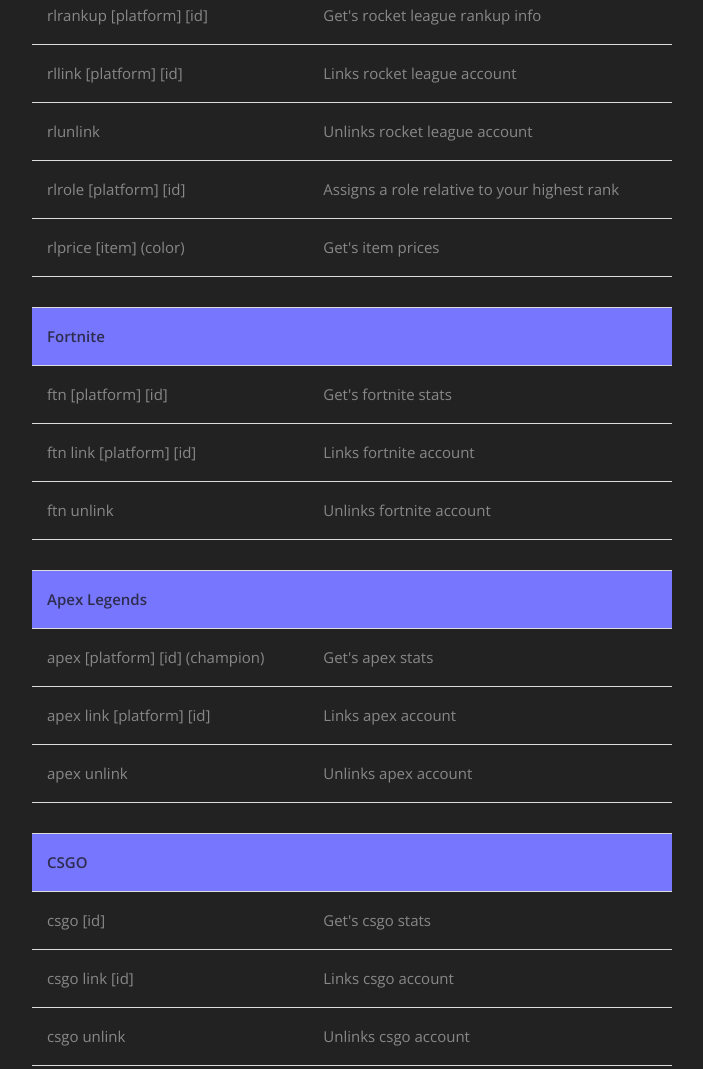
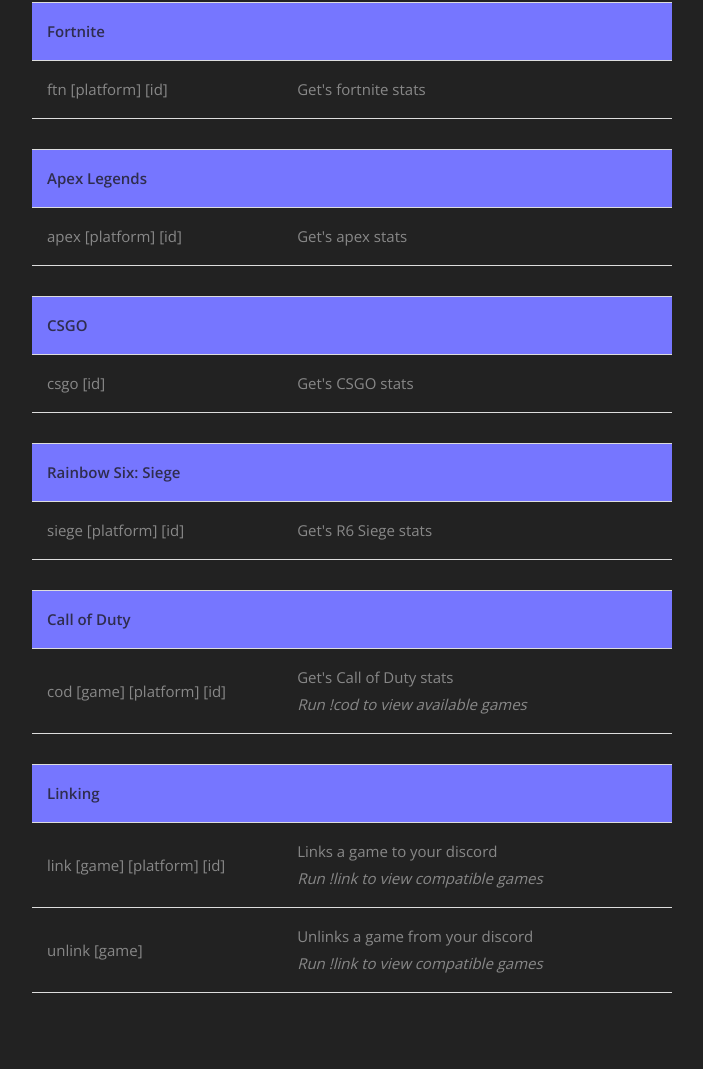
Before and after one commit to WabaDev/q, a plain HTML site: page commands.html in a window 1280 px wide. Shown: the part 1059-2128 px from the top of the page, without its empty margins (288-991 px from the left). Drawn offline with nearby package versions, Linux system fonts and the light colour scheme.

Commit message:
Update commands.html
u

```diff
--- a/commands.html
+++ b/commands.html
@@ -27,6 +27,7 @@
   </section>
 
   <section class="about section-margin pb-xl-70">
+    <h4 style="text-align: center">Default prefix is <mark style="background: #2e2828; color: #fff">!</mark></h4>
     <table align=center style=width:50%>
       <tr>
         <th>Main</th>
@@ -37,29 +38,14 @@
         <td>Shows this menu</td>
       </tr>
       <tr>
-        <td>ping</td>
-        <td>Shows the bot's latency</td>
-      </tr>
-      <tr>
-        <td>uptime</td>
-        <td>Shows the bot's uptime</td>
-      </tr>
-      <tr>
         <td>shards</td>
         <td>Shows shard information</td>
-      </tr>
-      <tr>
-        <td>info</td>
-        <td>Shows bot's statistics</td>
-      </tr>
       <tr>
         <td>config [setting] [value]</td>
         <td>Change the server's settings</td>
       </tr>
-      <tr>
-        <td></td>
-        <td></td>
-      </tr>
+    </table>
+    <table align=center style="width:50%;margin-top: 30px">
       <tr>
         <th>Rocket League</th>
         <th></th>
@@ -77,20 +63,8 @@
         <td>Get's rocket league rankup info</td>
       </tr>
       <tr>
-        <td>rllink [platform] [id]</td>
-        <td>Links rocket league account</td>
-      </tr>
-      <tr>
-        <td>rlunlink</td>
-        <td>Unlinks rocket league account</td>
-      </tr>
-      <tr>
         <td>rlrole [platform] [id]</td>
         <td>Assigns a role relative to your highest rank</td>
-      </tr>
-      <tr>
-        <td>rlprice [item] (color)</td>
-        <td>Get's item prices</td>
       </tr>
       <tr>
         <td></td>
@@ -101,16 +75,8 @@
                 <th></th>
               </tr>
               <tr>
-        <td>ftn [platform] [id]</id>
+                <td>ftn [platform] [id]</td>
                 <td>Get's fortnite stats</td>
-      </tr>
-      <tr>
-        <td>ftn link [platform] [id]</td>
-        <td>Links fortnite account</td>
-      </tr>
-      <tr>
-        <td>ftn unlink</td>
-        <td>Unlinks fortnite account</td>
               </tr>
               <tr>
                   <td></td>
@@ -121,16 +87,8 @@
                   <th></th>
                 </tr>
                 <tr>
-        <td>apex [platform] [id] (champion)</id>
+                  <td>apex [platform] [id]</td>
                   <td>Get's apex stats</td>
-      </tr>
-      <tr>
-        <td>apex link [platform] [id]</td>
-        <td>Links apex account</td>
-      </tr>
-      <tr>
-        <td>apex unlink</td>
-        <td>Unlinks apex account</td>
                 </tr>
                 <tr>
                     <td></td>
@@ -141,16 +99,8 @@
                     <th></th>
                   </tr>
                   <tr>
-          <td>csgo [id]</id>
-          <td>Get's csgo stats</td>
-        </tr>
-        <tr>
-          <td>csgo link [id]</td>
-          <td>Links csgo account</td>
-        </tr>
-        <tr>
-          <td>csgo unlink</td>
-          <td>Unlinks csgo account</td>
+                    <td>csgo [id]</td>
+                    <td>Get's CSGO stats</td>
                   </tr>
                   <tr>
                       <td></td>
@@ -161,16 +111,35 @@
                       <th></th>
                     </tr>
                     <tr>
-          <td>siege [platform] [id]</id>
-          <td>Get's R6 Siege seasonal stats</td>
+                      <td>siege [platform] [id]</td>
+                      <td>Get's R6 Siege stats</td>
+                    </tr>
+                    <td></td>
+                    <td></td>
                   </tr>
                   <tr>
-          <td>siege link [platform] [id]</td>
-          <td>Links R6 Siege account</td>
+                    <th>Call of Duty</th>
+                    <th></th>
                   </tr>
                   <tr>
-          <td>siege unlink</td>
-          <td>Unlinks R6 Siege account</td>
+                    <td>cod [game] [platform] [id]</td>
+                    <td>Get's Call of Duty stats<br><i>Run !cod to view available games</i></td>
+                  </tr>
+                    <tr>
+                        <td></td>
+                        <td></td>
+                      </tr>
+                      <tr>
+                        <th>Linking</th>
+                        <th></th>
+                      </tr>
+                      <tr>
+                        <td>link [game] [platform] [id]</td>
+                        <td>Links a game to your discord<br><i>Run !link to view compatible games</i></td>
+                      </tr>
+                      <tr>
+                          <td>unlink [game]</td>
+                          <td>Unlinks a game from your discord<br><i>Run !link to view compatible games</i></td>
                         </tr>
                     </table>
   </section>
```
Lines whose indentation alone changed are shown as unchanged.
